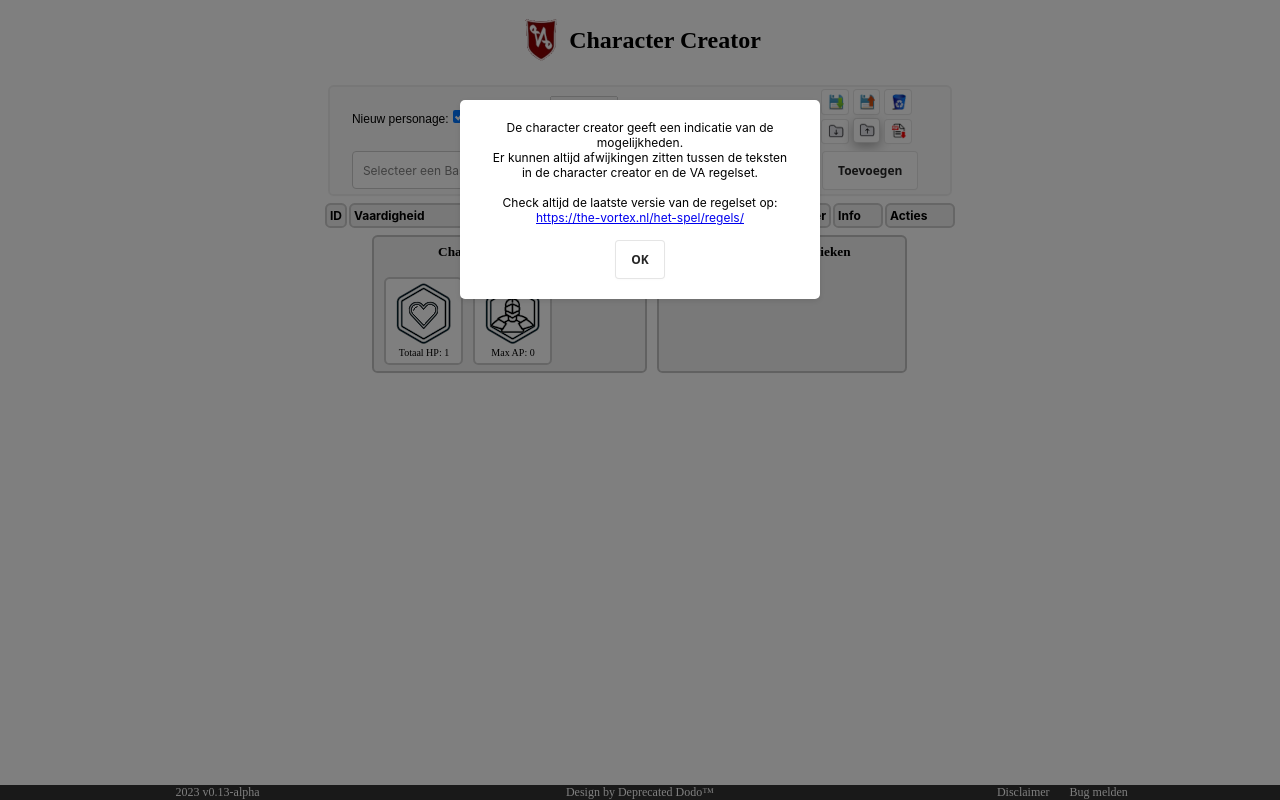
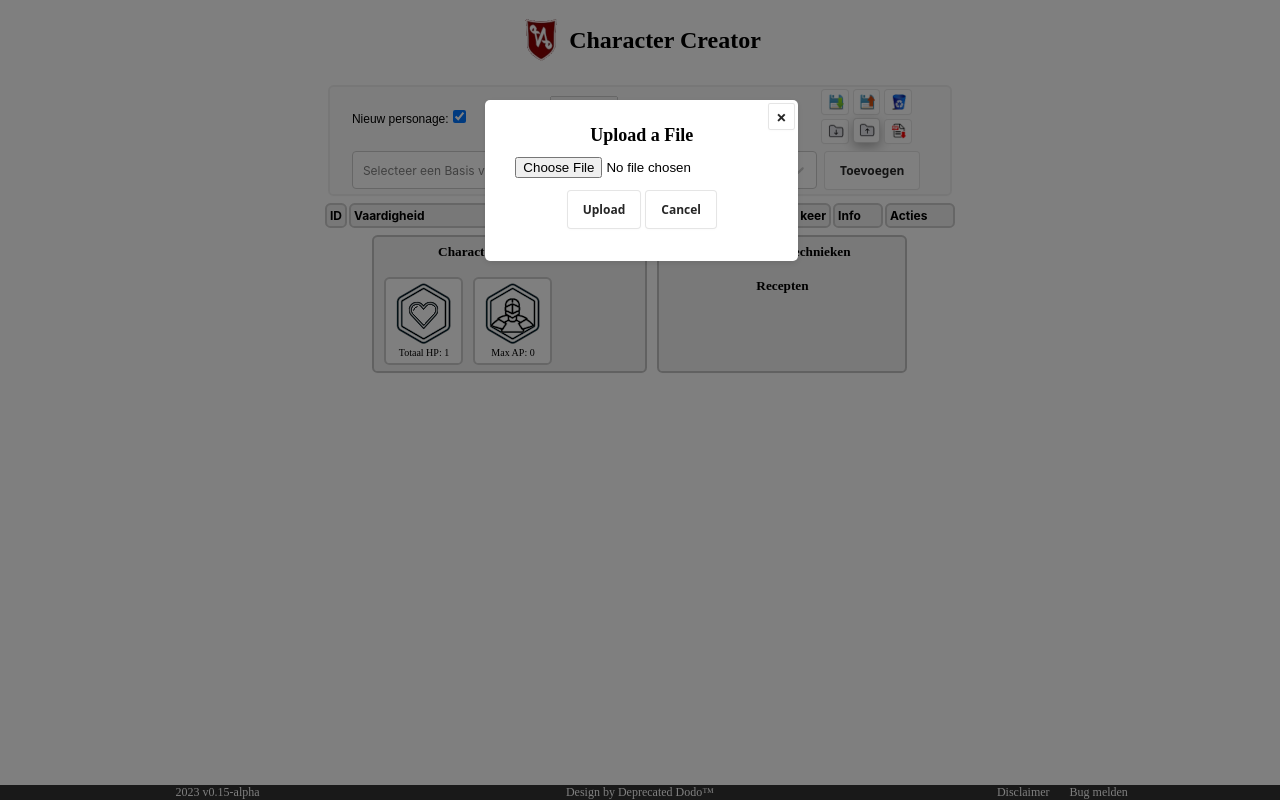
Before and after one commit to Thorfgin/charactercreator2, a React (Create React App) app: page / in a window 1280 px wide. Both pictures are taken after a click on the button 866 px from the left and 131 px from the top of the page. Built offline with nearby package versions, Linux system fonts and the light colour scheme; a web font is replaced by a local one.

Commit message:
Added Import/Export tot file

```diff
--- a/package.json
+++ b/package.json
@@ -1,6 +1,7 @@
 {
   "name": "charactercreator",
-  "version": "2023 v0.13-alpha",
+  "version": "2023 v0.15-alpha",
+  "ruleset_version": "2023-10",
   "creator": "Design by Deprecated Dodo",
   "private": true,
   "homepage": ".",
--- a/src/App.css
+++ b/src/App.css
@@ -418,7 +418,7 @@
 
 .btn-primary,
 .btn-secondary {
-    margin: 0;
+    margin: 2px;
     padding: calc(.7rem - 1px) calc(1rem - 1px);
 }
 
@@ -506,6 +506,21 @@
     padding: 20px;
     border-radius: 5px;
     box-shadow: 0px 2px 6px rgba(0, 0, 0, 0.1);
+}
+
+.upload-modal {
+    background-color: white;
+    text-align: center;
+    min-width: 20%;
+    min-height: 15%;
+    font-size: 12px;
+    padding: 20px;
+    border-radius: 5px;
+    box-shadow: 0px 2px 6px rgba(0, 0, 0, 0.1);
+}
+
+.upload-modal-block {
+    margin: 10px;
 }
 
 .bug-modal {
--- a/src/App.js
+++ b/src/App.js
@@ -2,9 +2,12 @@
 import React, { useState, useEffect } from 'react';
 import { useTable, useSortBy } from 'react-table';
 import { DragDropContext, Droppable, Draggable } from 'react-beautiful-dnd';
+
 import Tooltip from './tooltip.js';
 import Toolbar from './toolbar.js';
 import BugReportForm from './bugReport.js'
+import FileUploadModal from './fileupload.js'
+
 import openPage from './openPdf.js';
 import {
     GridEigenschapItem,
@@ -13,6 +16,8 @@ import {
     updateGridSpreukenTiles,
     updateGridReceptenTiles
 } from './griditem.js';
+
+import { setLocalStorage, getLocalStorage } from './localstorage.js';
 
 import vaardigheden from './json/vaardigheden.json';
 import spreuken from './json/spreuken.json';
@@ -56,25 +61,6 @@ export const defaultProperties = [
     { name: "rune_imbue_cap", image: "./images/image_run_imb.png", text: "Rune Imbue cap", value: 0 }
 ];
 
-// Local storage
-Storage.prototype.setObject = function (key, value) {
-    if (!key || !value) { return; }
-    if (typeof value === "object") { value = JSON.stringify(value); }
-    var encodedValue = encodeURIComponent(value);
-    var unreadableValue = btoa(encodedValue);
-    localStorage.setItem(key, unreadableValue);
-}
-
-Storage.prototype.getObject = function (key) {
-    if (!key) { return; }
-    var value = this.getItem(key);
-    if (!value) { return; }
-    var readableValue = atob(value);
-    var decodedValue = decodeURIComponent(readableValue);
-    if (decodedValue[0] === "{" || decodedValue[1] === "{") { decodedValue = JSON.parse(decodedValue); }
-    return decodedValue;
-}
-
 // Tabel Data
 const gridData = [defaultProperties[0], defaultProperties[1]];
 const emptyData = [];
@@ -88,6 +74,36 @@ const columns = [
     { Header: "Aantal keer", accessor: "count", className: "col-aantalkeer" },
     { Header: "Info", className: "col-info", Cell: ({ row }) => requestInfo(row) },
 ];
+
+/// --- LOCAL STORAGE --- ///
+
+// De locale storage with gemarkeerd met een regelset versie, zoals opgenomen in de packageInfo
+// Hiermee kan (in de toekomst) onderscheid gemaakt worden tussen verschillende versies van regels
+if (typeof (Storage) !== "undefined") {
+    Storage.prototype.setObject = function (key, value) {
+        if (!key || !value) { return; }
+        if (typeof value === "object") { value = JSON.stringify(value); }
+        var encodedValue = encodeURIComponent(packageInfo.ruleset_version + "|+|"+ value);
+        var unreadableValue = btoa(encodedValue);
+        localStorage.setItem(key, unreadableValue);
+    }
+
+    // Op dit moment wordt alleen de versie uitgelezen. Afwijkende versie nummers worden vooralsnog niet getoond.
+    Storage.prototype.getObject = function (key) {
+        if (!key) { return; }
+        var value = this.getItem(key);
+        if (!value) { return; }
+        var readableValue = atob(value);
+        var [version, decodedValue] = decodeURIComponent(readableValue).split("|+|");
+        if (version === packageInfo.ruleset_version) {
+            if (decodedValue[0] === "{" || decodedValue[1] === "{") { decodedValue = JSON.parse(decodedValue); }
+            return decodedValue;
+        }
+        else {
+            return [];
+        }
+    }
+};
 
 // Check of de Skill aan de vereisten voldoet
 export function meetsAllPrerequisites(selectedSkill, tableData, setModalMsg) {
@@ -489,7 +505,7 @@ function requestLoreSheet({ pdf, page }) {
                 <div className="loresheet-info">
                     <img
                         className="btn-image"
-                        title={"Open "+pdf}
+                        title={"Open " + pdf}
                         onClick={() => openPage(pdf, page ? page : 1)}
                         src="./images/img-pdf.png"
                         alt="PDF">
@@ -505,35 +521,21 @@ export default function App() {
     const [tableData, setTableData] = useState(getLocalStorage('CCdata'));
     const [showModal, setShowModal] = useState(false);
     const [showBugModal, setShowBugModal] = useState(false);
+    const [showUploadModal, setShowUploadModal] = useState(false);
     const [modalMsg, setModalMsg] = useState("")
     const [gridEigenschappen, setGridEigenschappen] = useState(gridData);
     const [gridSpreuken, setGridSpreuken] = useState(emptyData)
     const [gridRecepten, setGridRecepten] = useState(emptyData)
+    const [MAX_XP, setMAX_XP] = useState(15);
 
     useEffect(() => { onUpdateTableData(); }, [tableData]);
 
-    const toolbarContainer = getToolbarContainer();
-
-    function getToolbarContainer() {
-        return new Toolbar(tableData, setTableData, setModalMsg, setShowModal)
-    }
-
-    /// --- LOCAL STORAGE --- ///
-    function getLocalStorage(key) {
-        if (typeof (Storage) !== "undefined") {
-            const storedData = localStorage.getObject(key);
-            if (storedData) { return storedData; }
-            else { return []; }
-        }
-        else { return []; };
-    }
-
-    function setLocalStorage(key, data) {
-        if (typeof (Storage) !== "undefined") {
-            if (data.length > 0) { localStorage.setObject(key, data); }
-            else { localStorage.removeItem(key); }
-        }
-    }
+    const toolbarContainer = new Toolbar(
+        [tableData, setTableData],
+        [MAX_XP, setMAX_XP],
+        setModalMsg,
+        setShowModal,
+        setShowUploadModal);
 
     /// --- GRID CONTENT --- ///
     function onUpdateTableData() {
@@ -605,8 +607,6 @@ export default function App() {
         }
     }
 
-
-
     // Verwijderen uit de tabel, updaten van grid
     function handleDelete(row) {
         // check of het een vereiste is
@@ -621,7 +621,6 @@ export default function App() {
 
     // Aanvullende aankopen van reeds bestaande vaardigheid
     function handleAdd(row) {
-        const MAX_XP = toolbarContainer.MAX_XP;
         if (totalXP < Math.floor(MAX_XP)) {
             // Source data
             let sourceRecord = sourceBasisVaardigheden.find((record) =>
@@ -775,6 +774,7 @@ export default function App() {
 
     const closeModal = () => { setShowModal(false); };
     const closeBugModal = () => { setShowBugModal(false); };
+    const closeUploadModal = () => { setShowUploadModal(false); };
 
     const { getTableProps, getTableBodyProps, headerGroups, rows, prepareRow } = useTable({ columns, data: tableData }, useSortBy);
 
@@ -852,6 +852,7 @@ export default function App() {
 
                     {showModal && modalContent(modalMsg, closeModal)}
                     {showBugModal && BugReportForm(closeBugModal)}
+                    {showUploadModal && FileUploadModal(closeUploadModal, packageInfo.ruleset_version, setTableData)}
 
                 </div>
                 <div className="side-containers">
--- /dev/null
+++ b/src/fileupload.js
@@ -0,0 +1,55 @@
+import React from 'react';
+
+function FileUploadModal(closeModal, ruleset_version, setTableData) {
+    var selectedFile = null;
+
+    const handleFileChange = (e) => { selectedFile = e.target.files[0]; };
+
+    function handleUpload() {
+        if (selectedFile) {
+            const reader = new FileReader();
+
+
+            reader.onload = function (e) {
+                const base64Data = e.target.result;
+
+                try {
+                    // Decode Base64 content
+                    const readableValue = atob(base64Data);
+                    var [version, decodedValue] = decodeURIComponent(readableValue).split("|+|");
+                    if (version === ruleset_version) {
+                        if (decodedValue[0] === "{" || decodedValue[1] === "{") { decodedValue = JSON.parse(decodedValue); }
+                        setTableData(decodedValue);
+                    }
+                    else {
+                        setTableData([]);
+                    }
+                } catch (error) {
+                    alert("Er ging iets mis bij het inlezen van het bestand.");
+                    console.error("Er ging iets mis bij het inlezen van het bestand:", error);
+                }
+            };
+
+            reader.readAsText(selectedFile);
+            closeModal();
+        }
+    };
+
+    return (
+        <div className="modal-overlay">
+            <div className="upload-modal">
+                <h2>Upload a File</h2>
+                <div className="upload-modal-block">
+                    <input type="file" onChange={handleFileChange} />
+                </div>
+                <div className="upload-modal-block">
+                    <button className="btn-primary" onClick={handleUpload}>Upload</button>
+                    <button className="btn-primary" onClick={closeModal}>Cancel</button>
+                </div>
+            </div>
+            <span className="close" onClick={closeModal}>&times;</span>
+        </div>
+    );
+}
+
+export default FileUploadModal;
--- /dev/null
+++ b/src/localstorage.js
@@ -0,0 +1,29 @@
+export function getLocalStorage(key) {
+    if (typeof (Storage) !== "undefined") {
+        const storedData = localStorage.getObject(key);
+        if (storedData) { return storedData; }
+        else { return []; }
+    }
+    else { return []; };
+}
+
+export function setLocalStorage(key, data) {
+    if (typeof (Storage) !== "undefined") {
+        if (data && data.length > 0) { localStorage.setObject(key, data); }
+        else { localStorage.removeItem(key); }
+    }
+}
+
+export function getAllLocalStorageKeys(keyPattern) {
+    const keys = []
+    if (typeof (Storage) !== "undefined") {
+        for (let key in localStorage) {
+            if (localStorage.hasOwnProperty(key)) {
+                if (!keyPattern) { keys.push(key); }
+                else if (keyPattern && key.includes(keyPattern)) { keys.push(key); }
+                else { } // do nothing
+            }
+        }
+    }
+    return keys;
+}
--- a/src/toolbar.js
+++ b/src/toolbar.js
@@ -2,6 +2,7 @@
 import React, { useState, useEffect, useRef } from 'react';
 import Select from 'react-select';
 import Tooltip from './tooltip.js';
+
 import {
     totalXP,
     sourceBasisVaardigheden,
@@ -11,12 +12,20 @@ import {
     meetsAllPrerequisites
 }
     from './App.js'
+import {
+    setLocalStorage,
+    getLocalStorage,
+    getAllLocalStorageKeys
+} from './localstorage.js';
+import packageInfo from '../package.json';
 
-function Toolbar(tableData, setTableData, setModalMsg, setShowModal) {
+function Toolbar([tableData, setTableData], [MAX_XP, setMAX_XP], setModalMsg, setShowModal, setShowUploadModal) {
     const [selectedBasicSkill, setSelectedBasicSkill] = useState("");
     const [selectedExtraSkill, setSelectedExtraSkill] = useState("");
     const [isChecked, setIsChecked] = useState(true);
-    const [MAX_XP, setMAX_XP] = useState(15);
+
+    // UPLOAD MODAL
+    const showUploadModal = () => { setShowUploadModal(true); }
 
     // CHECKBOX
     const handleCheckboxChange = () => {
@@ -186,17 +195,57 @@ function Toolbar(tableData, setTableData, setModalMsg, setShowModal) {
         }
     }
 
-    function showDisclaimer() {
-        setModalMsg(
-            "De character creator geeft een indicatie van de mogelijkheden.\n " +
-            "Er kunnen altijd afwijkingen zitten tussen de teksten\n" +
-            "in de character creator en de VA regelset.\n\n" +
-            "Check altijd de laatste versie van de regelset op:\n" +
-            "https://the-vortex.nl/het-spel/regels/" +
-            "\n");
-        setShowModal(true);
+    /// --- BUTTONS --- ///
+
+    // Opslaan in de local storage van de browser
+    // TODO: Toevoegen van een modal met een naam invoer
+    function saveCharacterToLocalStorage() {
+        const prefix = "CC"
+        const value = "character"
+        const counter = getAllLocalStorageKeys("character").length + 1;
+        setLocalStorage(prefix + value + counter, tableData);
     }
 
+    // Laden uit de local storage van de browser
+    // TODO: Toevoegen van een modal met een lijst van opgeslagen personages
+    function loadCharacterToLocalStorage() {
+        const key = getAllLocalStorageKeys("CCcharacter1");
+        const charTableData = getLocalStorage(key);
+        setTableData(charTableData);
+    }
+
+    // Verwijderen uit de local storage van de browser
+    // TODO: Toevoegen van een modal met een lijst van opgeslagen personages
+    function removeCharacterToLocalStorage() {
+        const key = getAllLocalStorageKeys("CCcharacter1");
+        if (key) { setLocalStorage(key, null); }
+    }
+
+    // Exporteren naar .dat bestand
+    // Markup: ruleset versie |+| [json]
+    function exportCharacter() {
+        if (tableData.length > 0) {
+            const value = JSON.stringify(tableData);
+            const encodedValue = encodeURIComponent(packageInfo.ruleset_version + "|+|" + value);
+            const unreadableValue = btoa(encodedValue);
+            const blob = new Blob([unreadableValue], { type: 'application/octet-stream' });
+            const url = URL.createObjectURL(blob);
+            const a = document.createElement('a');
+            a.href = url;
+            a.download = `VA_character.dat`;
+            a.click();
+            // Opruimen na download
+            URL.revokeObjectURL(url);
+        }
+    }
+
+    // Exporteren van de gegevens in de tableData en Grids naar PDF
+    // TODO: Export bouwen
+    function exportCharacterToPDF() {
+    }
+
+
+    // RETURN
     return (
         <div className="toolbar-container">
             <div className="select-settings">
@@ -240,24 +289,25 @@ function Toolbar(tableData, setTableData, setModalMsg, setShowModal) {
                 </div>
                 <div className="settings-btns">
                     <div className="settings-btns-row">
-                        <button className="btn-toolbar" title="Personage opslaan" onClick={showDisclaimer}>
+                        <button className="btn-toolbar" title="Personage opslaan" onClick={saveCharacterToLocalStorage}>
                             <img className="btn-image" src="./images/button_save.png" alt="Save Button" />
                         </button>
-                        <button className="btn-toolbar" title="Laad personage" onClick={showDisclaimer}>
+                        <button className="btn-toolbar" title="Laad personage" onClick={loadCharacterToLocalStorage}>
                             <img className="btn-image" src="./images/button_load.png" alt="Load Button" />
                         </button>
-                        <button className="btn-toolbar" title="Verwijder personage" onClick={showDisclaimer}>
+                        <button className="btn-toolbar" title="Verwijder personage" onClick={removeCharacterToLocalStorage}>
                             <img className="btn-image" src="./images/button_trash.png" alt="Trash Button" />
                         </button>
                     </div>
                     <div className="btns-row">
-                        <button className="btn-toolbar" title="Lokaal opslaan" onClick={showDisclaimer}>
-                            <img className="btn-image" src="./images/button_download.png" alt="Download Button" />
+                        <button className="btn-toolbar" title="Exporteer personage" onClick={exportCharacter}>
+                            <img className="btn-image" src="./images/button_download.png" alt="Export Button" />
+
                         </button>
-                        <button className="btn-toolbar" title="Lokaal laden" onClick={showDisclaimer}>
-                            <img className="btn-image" src="./images/button_upload.png" alt="Upload Button" />
+                        <button className="btn-toolbar" title="Importeer personage" onClick={showUploadModal}>
+                            <img className="btn-image" src="./images/button_upload.png" alt="Import Button" />
                         </button>
-                        <button className="btn-toolbar" title="Exporteer naar PDF" onClick={showDisclaimer}>
+                        <button className="btn-toolbar" title="Exporteer naar PDF" onClick={exportCharacterToPDF}>
                             <img className="btn-image" src="./images/button_export-pdf.png" alt="Export PDF Button" />
                         </button>
                     </div>
```
Also changed, not shown: 1 other file (tests, documents, lock files or other folders).
